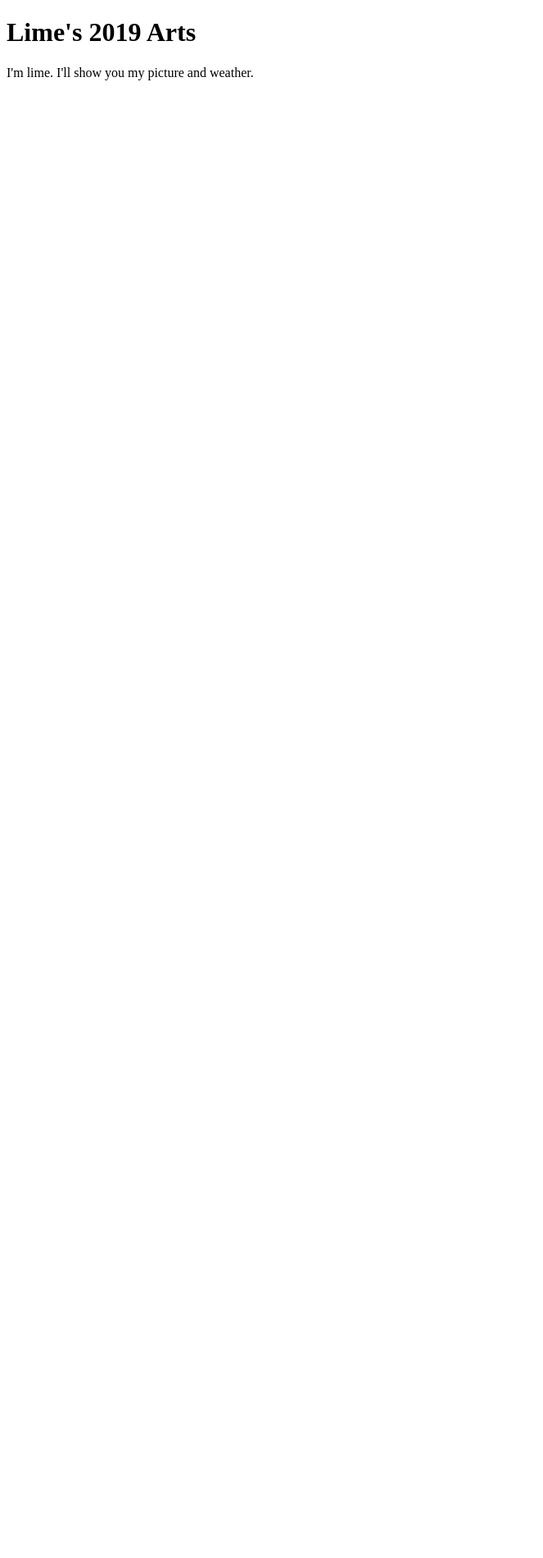
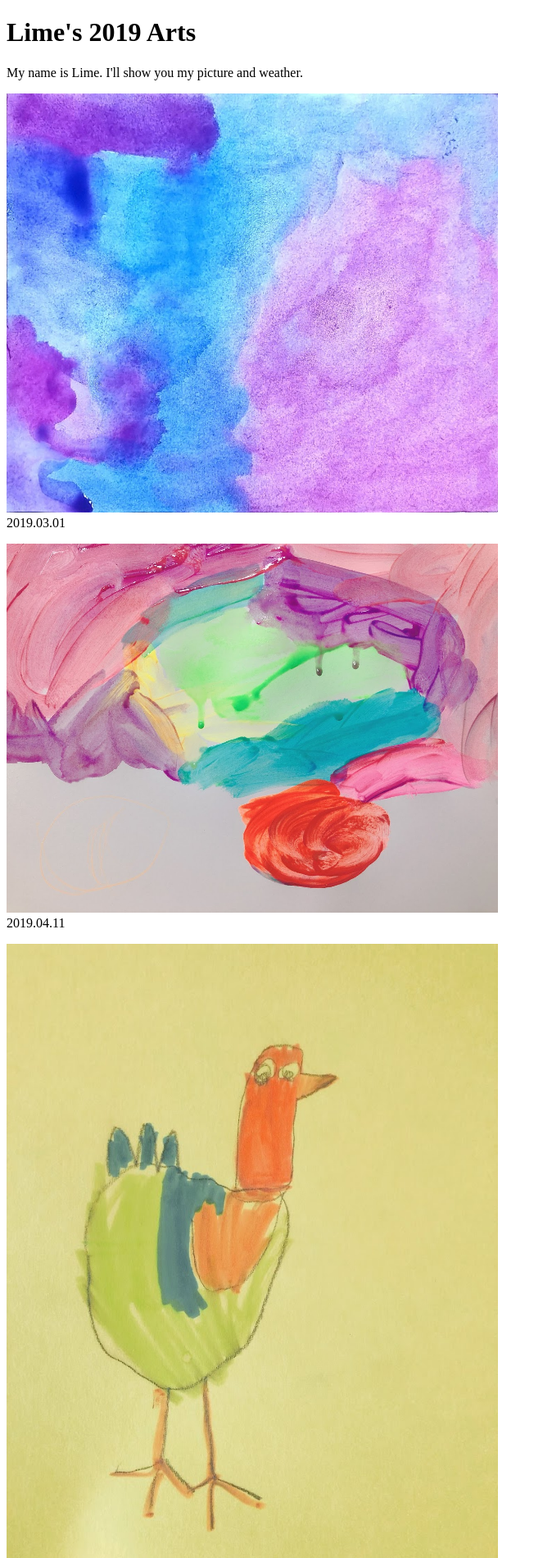
Before and after one commit to haansue/lime_art, a plain HTML site: page 2019.html in a window 1280 px wide. Shown: the top 1900 px of the page at 82% size, without its empty margins (0-663 px from the left). Before the commit the page ends 800 px from the top, so only its background shows below. Drawn offline with Linux system fonts and the light colour scheme.

Commit message:
update 2019 imgs

```diff
--- a/2019.html
+++ b/2019.html
@@ -7,6 +7,11 @@
 
 <body>
 <h1>Lime's 2019 Arts</h1>
-<p>I'm lime. I'll show you my picture and weather.</p>
+<p>My name is Lime. I'll show you my picture and weather.</p>
+<p><img src="imgs/2019/2019_03_01.JPG" width='600'><br>2019.03.01</p>
+<p><img src="imgs/2019/2019_04_11.JPG" width='600'><br>2019.04.11</p>
+<p><img src="imgs/2019/2019_05_16.JPG" width='600'><br>2019.05.16</p>
+<p><img src="imgs/2019/2019_05_31.JPG" width='600'><br>2019.05.31</p>
+<p><img src="imgs/2019/2019_11_30.JPG" width='600'><br>2019.11.30</p>
 </body>
 </html>
```
Also changed, not shown: imgs/2019/2019_03_01.JPG (added), imgs/2019/2019_04_11.JPG (added), imgs/2019/2019_05_16.JPG (added), imgs/2019/2019_05_27.JPG (added), imgs/2019/2019_05_31.JPG (added), imgs/2019/2019_08_26.JPG (added), imgs/2019/2019_11_30.JPG (added), imgs/2020/2020_01_31.JPG (added), imgs/main.JPG.
